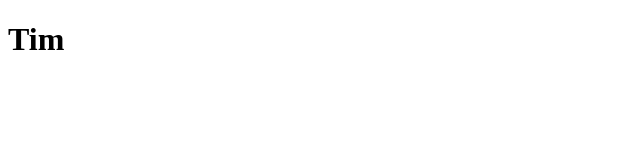
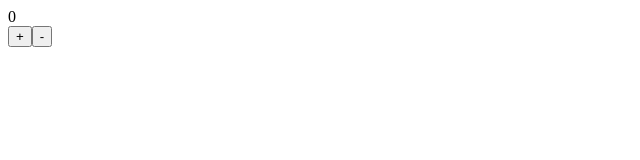
Before and after one commit to ketyykes/react-hook-practice, a React (Create React App) app: page / in a window 1280 px wide. Shown: the top 160 px of the page, without its empty margins (0-640 px from the left). Built offline with nearby package versions, Linux system fonts and the light colour scheme.

Commit message:
結合useContext和useReducer實現類似redux做法(不拆檔)

```diff
--- a/src/App.js
+++ /dev/null
@@ -1,17 +0,0 @@
-import React, { useState } from "react";
-import { UserContext } from './createUserContext';
-import Elevator1 from './Elevator1'
-const App = () => {
-  const [user, setUser] = useState("Tim");
-  console.log(UserContext);
-  return (
-    <>
-      <UserContext.Provider value={user}>
-        <Elevator1 />
-      </UserContext.Provider>
-    </>
-
-  );
-}
-
-export default App
--- a/src/Elevator1.js
+++ /dev/null
@@ -1,10 +0,0 @@
-import React from 'react'
-import Elevator2 from './Elevator2'
-const Elevator1 = () => {
-    return (
-        <>
-            <Elevator2 />
-        </>
-    )
-}
-export default Elevator1
--- a/src/Elevator2.js
+++ /dev/null
@@ -1,10 +0,0 @@
-import React from 'react'
-import Elevator3 from './Elevator3'
-const Elevator2 = () => {
-    return (
-        <>
-            <Elevator3 />
-        </>
-    )
-}
-export default Elevator2
--- a/src/Elevator3.js
+++ /dev/null
@@ -1,11 +0,0 @@
-import React, { useContext } from 'react'
-import { UserContext } from './createUserContext'
-const Elevator3 = () => {
-    const name = useContext(UserContext);
-    return (
-        <>
-            <h1>{name}</h1>
-        </>
-    )
-}
-export default Elevator3
--- a/src/createUserContext.js
+++ /dev/null
@@ -1,2 +0,0 @@
-import { createContext } from 'react'
-export const UserContext = createContext();
--- a/src/index.js
+++ b/src/index.js
@@ -1,11 +1,79 @@
-import React from "react";
-import App from "./App";
-import { createRoot } from "react-dom/client";
+import { createRoot } from 'react-dom/client';
+import React, { useContext, createContext, useReducer } from "react";
+
+const numberContext = createContext();
+const initialState = { count: 0 };
+
+function reducer(state, action) {
+  switch (action.type) {
+    case 'INCREMENT':
+      return { count: state.count + 1 }
+    case 'DECREMENT':
+      return { count: state.count - 1 }
+    default:
+      return state;
+  }
+}
+const incrementAction = {
+  type: 'INCREMENT'
+}
+const decrementAction = {
+  type: 'DECREMENT'
+}
+
+const Number = () => {
+  const { state } = useContext(numberContext);
+  console.log(state.count);
+  return (
+    <div>{state.count}</div>
+  )
+}
+
+const Button = () => {
+  const { dispatch } = useContext(numberContext);
+  return (
+    <div>
+      <button onClick={() => (dispatch(incrementAction))}>+</button>
+      <button onClick={() => (dispatch(decrementAction))} >-</button>
+    </div >
+  )
+}
+
+const App = () => {
+
+  const [state, dispatch] = useReducer(reducer, initialState);
+  console.log(state);
+  return (
+    <numberContext.Provider value={{
+      state, dispatch
+    }}>
+      <Number />
+      <Button />
+    </numberContext.Provider>
+  )
+}
+
+
+
+
+
+
+
+
+
+
+
+
+
+
+
+
+
 
 const container = document.getElementById("root");
 const root = createRoot(container);
 root.render(
   //   <React.StrictMode>
-    <App />
+  <App />
   //   </React.StrictMode>
 );
```
